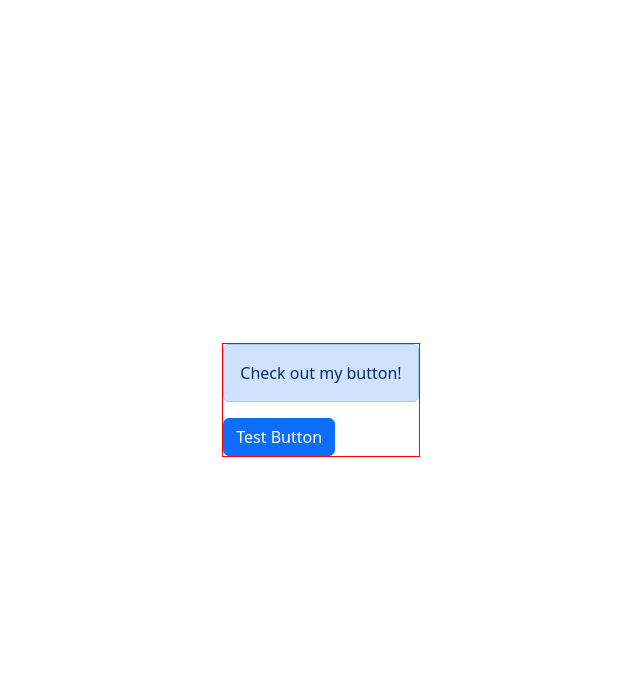
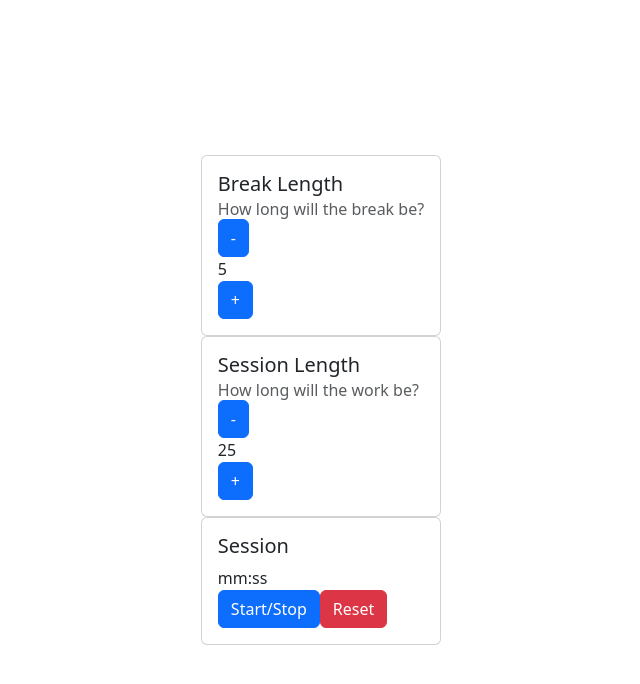
Before and after one commit to weakbox/FCC-Pomodoro-Clock, a React (Vite) app: page / in a window 1280 px wide. Shown: the top 684 px of the page, without its empty margins (319-959 px from the left). Built offline with nearby package versions, Linux system fonts and the light colour scheme.

Commit message:
Created basic app structure.

```diff
--- a/src/App.jsx
+++ b/src/App.jsx
@@ -1,17 +1,42 @@
 import { useState } from 'react';
 import './App.scss';
 import 'bootstrap/dist/css/bootstrap.min.css';
-import { Button, Alert } from 'react-bootstrap';
+import { Button, Card } from 'react-bootstrap';
 
 function App() {
-  const [count, setCount] = useState(0)
+  const [breakLength, setBreakLength] = useState(5);
+  const [sessionLength, setSessionLength] = useState(25);
 
   return (
-    <div className="app-container">
-      <Alert variant="primary">Check out my button!</Alert>
-      <Button>Test Button</Button>
-    </div>
-  )
+    <>
+      <Card>
+        <Card.Body>
+          <Card.Title id="break-label">Break Length</Card.Title>
+          <Card.Subtitle className="text-muted">How long will the break be?</Card.Subtitle>
+          <Button id="break-decrement">-</Button>
+          <div id="break-length">{breakLength}</div>
+          <Button id="break-increment">+</Button>
+        </Card.Body>
+      </Card>
+      <Card>
+        <Card.Body>
+          <Card.Title id="session-label">Session Length</Card.Title>
+          <Card.Subtitle className="text-muted">How long will the work be?</Card.Subtitle>
+          <Button id="session-decrement">-</Button>
+          <div id="session-length">{sessionLength}</div>
+          <Button id="session-increment">+</Button>
+        </Card.Body>
+      </Card>
+      <Card>
+        <Card.Body>
+          <Card.Title id="timer-label">Session</Card.Title>
+          <div id="time-left">mm:ss</div>
+          <Button id="start-stop">Start/Stop</Button>
+          <Button id="reset" className="btn-danger">Reset</Button>
+        </Card.Body>
+      </Card>
+    </>
+  );
 }
 
-export default App
+export default App;
--- a/src/App.scss
+++ b/src/App.scss
@@ -1,12 +1,14 @@
-@mixin noMarginPadding() {
+@mixin no-margin-padding() {
   margin: 0;
   padding: 0;
 }
 
-* {
-  @include noMarginPadding();
+@mixin flex-columns {
+  display: flex;
+  flex-direction: column;
+  justify-content: center;
+  align-items: center;
 }
 
-.app-container {
-  border: 1px solid red;
-}
+// Variables:
+$border-radius: 6px;
```
